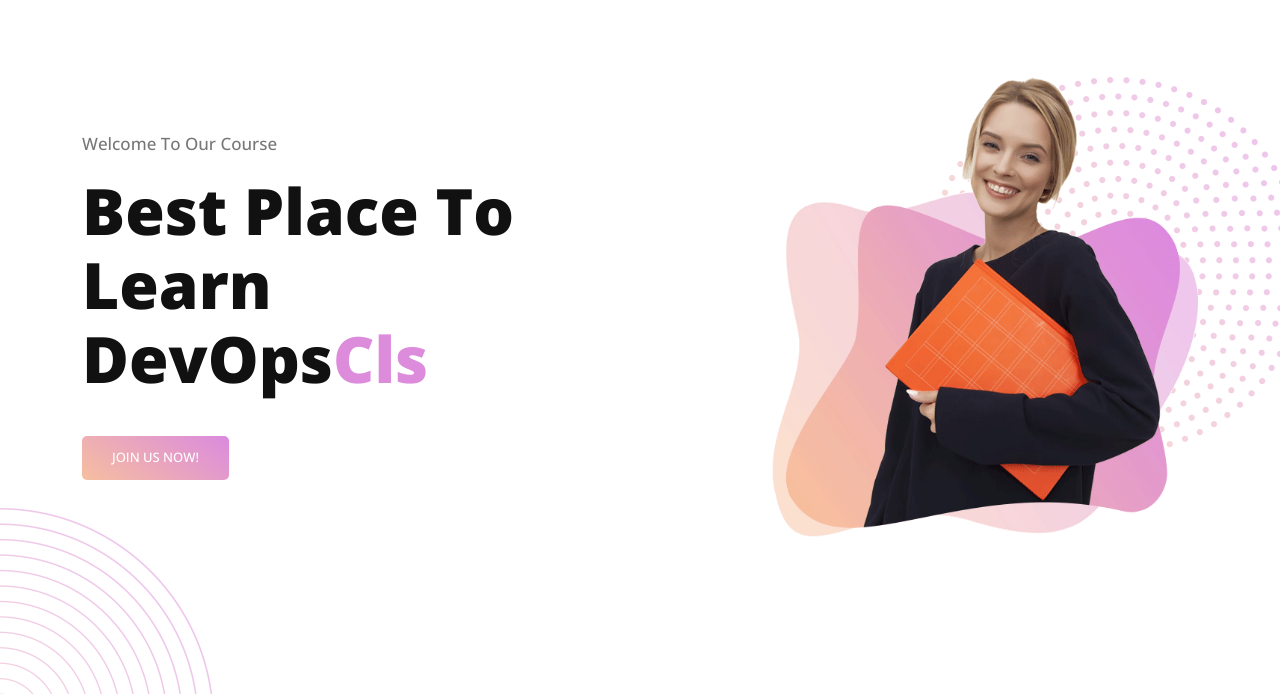
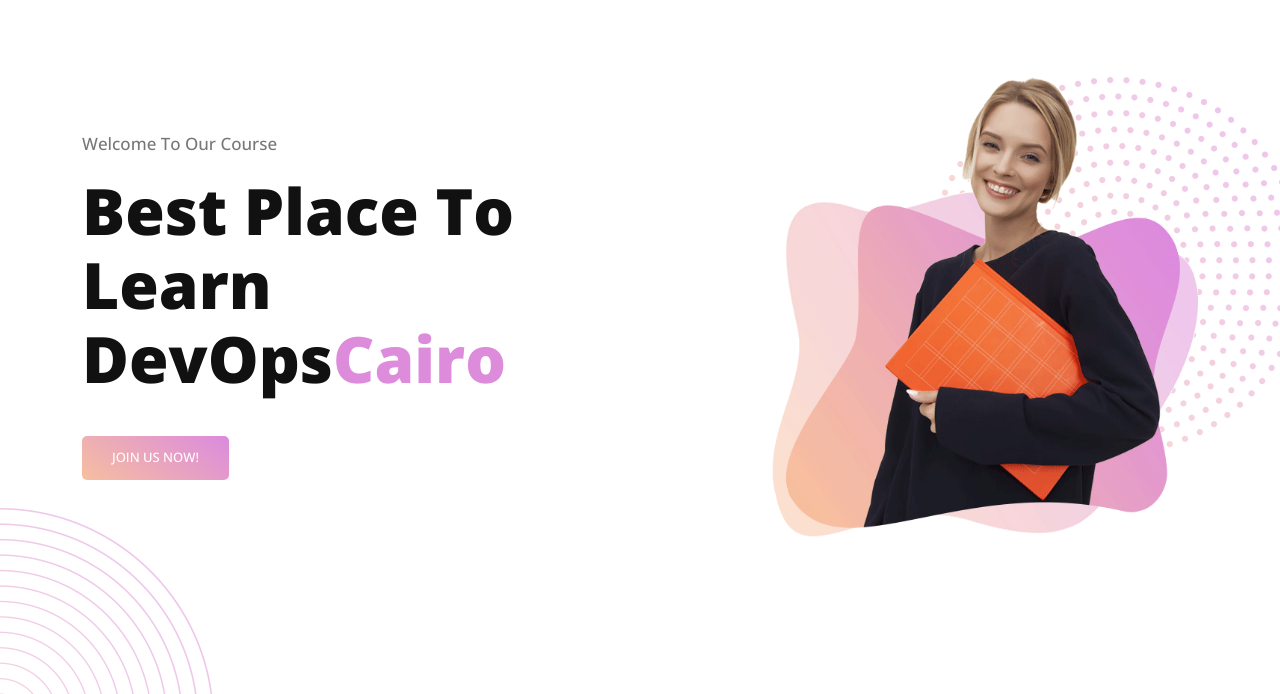
Before and after one commit to anestasy123/eduWeb, a plain HTML site: page index.html in a window 1280 px wide. Shown: the part 103-797 px from the top of the page. Drawn offline with nearby package versions, Linux system fonts and the light colour scheme.

Commit message:
Update index.html

```diff
--- a/index.html
+++ b/index.html
@@ -77,7 +77,7 @@ https://templatemo.com/tm-573-eduwell
         <div class="col-lg-6 align-self-center">
           <div class="header-text">
             <h6>Welcome to our Course</h6>
-            <h2>Best Place To Learn DevOps<em>Cls</em></h2>
+            <h2>Best Place To Learn DevOps<em>Cairo</em></h2>
             <div class="main-button-gradient">
               <div class="scroll-to-section"><a href="#contact-section">Join Us Now!</a></div>
             </div>
```
